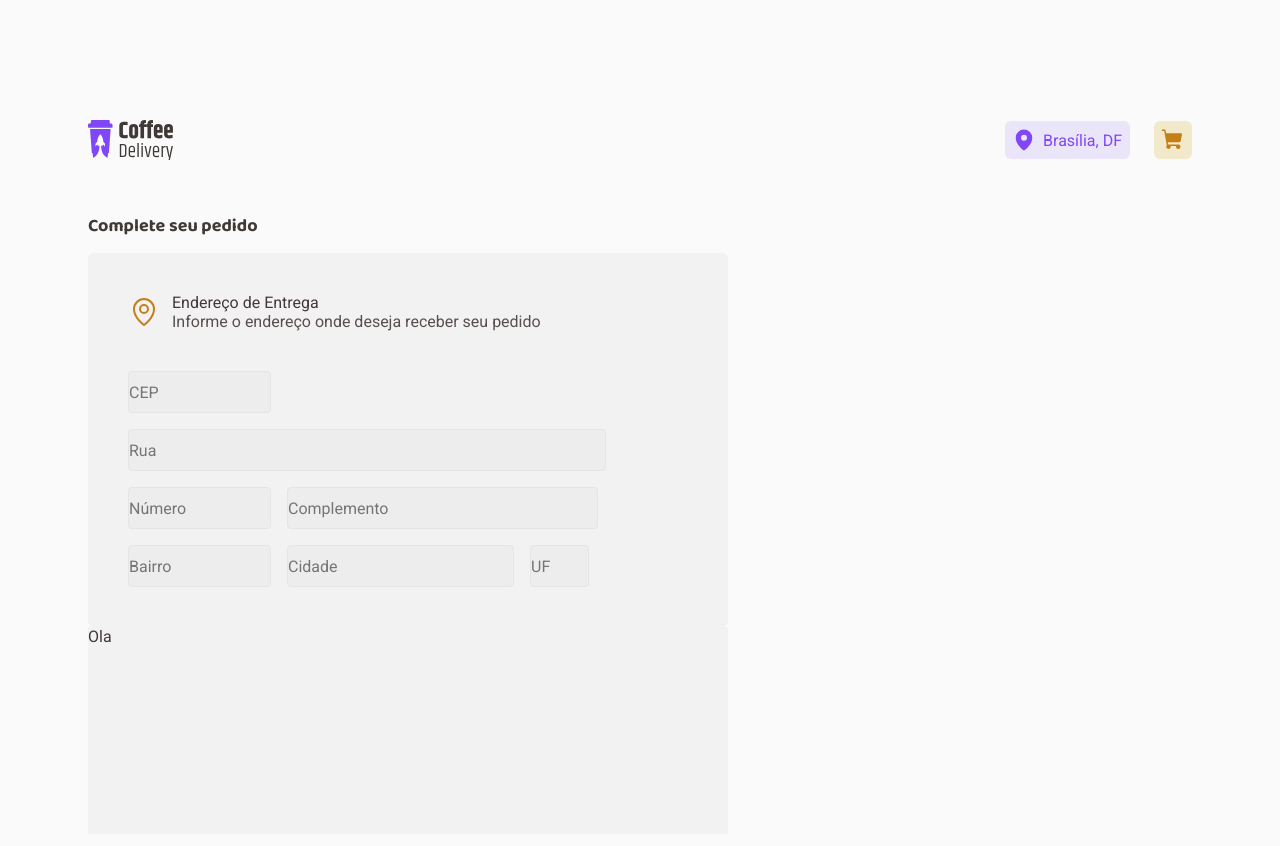
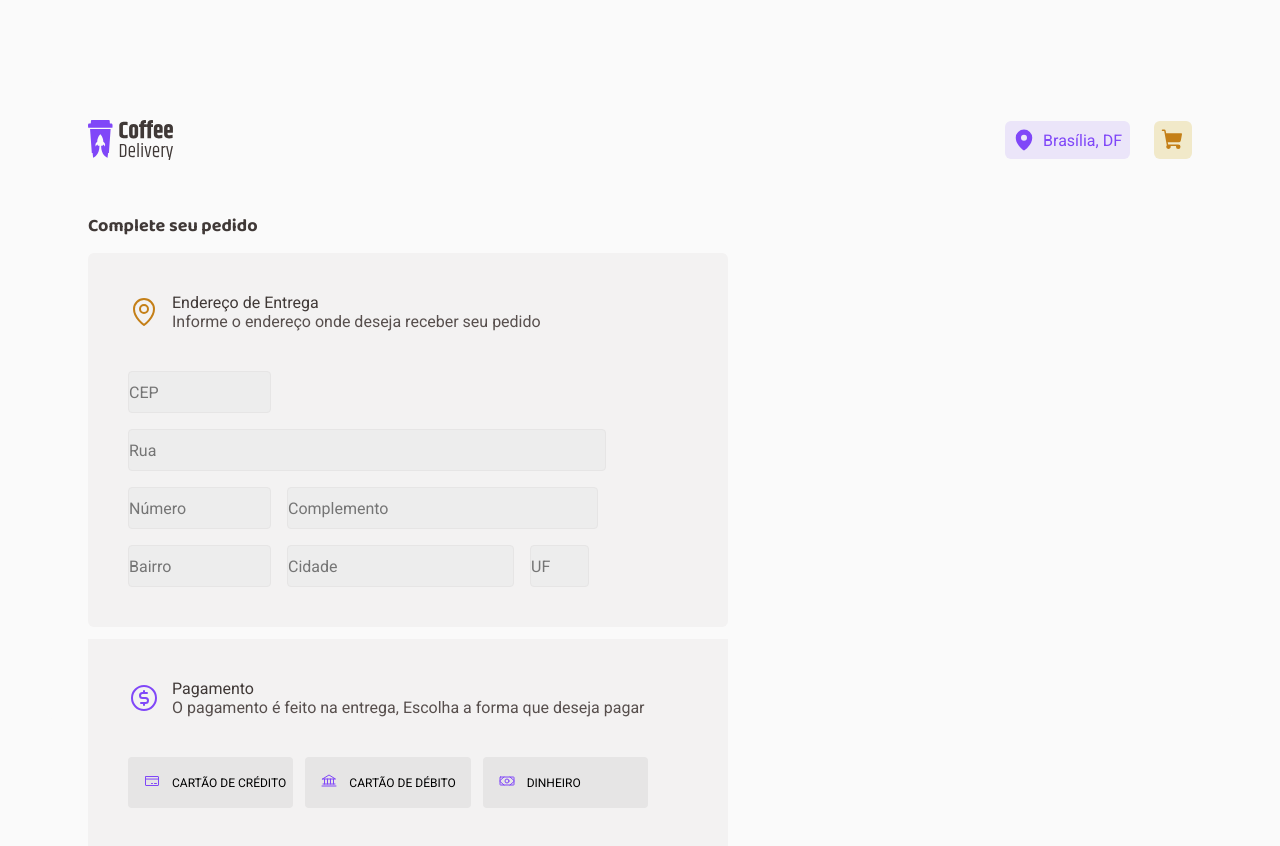
Before and after one commit to ciceroff/coffee-delivery, a React (Vite) app: page /order in a window 1280 px wide. Built offline with nearby package versions, Linux system fonts and the light colour scheme.

Commit message:
♻️ add payment methods and its styling

```diff
--- a/src/pages/Checkout/index.tsx
+++ b/src/pages/Checkout/index.tsx
@@ -1,13 +1,21 @@
-import { MapPin } from 'phosphor-react'
 import {
-  AddressBoxInfo,
-  AddressBoxInfoText,
+  Bank,
+  CreditCard,
+  CurrencyCircleDollar,
+  MapPin,
+  Money,
+} from 'phosphor-react'
+import {
+  InfoBox,
+  BoxInfoText,
   Cart,
   CheckoutContainer,
   PaymentInfo,
   PaymentInfoBox,
   PaymentInfoTitle,
   PaymentMethodBox,
+  PaymentMethods,
+  PaymentMethod,
 } from './styles'
 
 export function Checkout() {
@@ -16,13 +24,13 @@ export function Checkout() {
       <PaymentInfo>
         <PaymentInfoTitle>Complete seu pedido</PaymentInfoTitle>
         <PaymentInfoBox>
-          <AddressBoxInfo>
+          <InfoBox>
             <MapPin size={32} color="#C47F17" />
-            <AddressBoxInfoText>
+            <BoxInfoText>
               <p>Endereço de Entrega</p>
               <span>Informe o endereço onde deseja receber seu pedido</span>
-            </AddressBoxInfoText>
-          </AddressBoxInfo>
+            </BoxInfoText>
+          </InfoBox>
           <form action="">
             <input type="text" name="cep" placeholder="CEP" size={15} />{' '}
             <input type="text" name="rua" placeholder="Rua" size={55} />
@@ -38,7 +46,39 @@ export function Checkout() {
             <input type="text" name="UF" placeholder="UF" size={5} />
           </form>{' '}
         </PaymentInfoBox>{' '}
-        <PaymentMethodBox>Ola</PaymentMethodBox>
+        <PaymentMethodBox>
+          <InfoBox>
+            <CurrencyCircleDollar size={32} color="#8047F8" />
+            <BoxInfoText>
+              <p>Pagamento</p>
+              <span>
+                O pagamento é feito na entrega, Escolha a forma que deseja pagar
+              </span>
+            </BoxInfoText>
+          </InfoBox>
+
+          <PaymentMethods>
+            <PaymentMethod>
+              <div>
+                <CreditCard size={16} color="#8047F8" />
+              </div>
+              <p>CARTÃO DE CRÉDITO</p>
+            </PaymentMethod>{' '}
+            <PaymentMethod>
+              <div>
+                {' '}
+                <Bank size={16} color="#8047F8" />
+              </div>
+              <p>CARTÃO DE DÉBITO</p>
+            </PaymentMethod>
+            <PaymentMethod>
+              <div>
+                <Money size={16} color="#8047F8" />{' '}
+              </div>
+              <p>DINHEIRO</p>
+            </PaymentMethod>
+          </PaymentMethods>
+        </PaymentMethodBox>
       </PaymentInfo>
       <Cart></Cart>
     </CheckoutContainer>
--- a/src/pages/Checkout/styles.ts
+++ b/src/pages/Checkout/styles.ts
@@ -3,6 +3,7 @@ import styled from 'styled-components'
 export const CheckoutContainer = styled.main`
   margin-top: 2.5rem;
   color: ${(props) => props.theme['base-subtitle']};
+  height: 56.25rem;
 `
 
 export const PaymentInfo = styled.div`
@@ -41,13 +42,13 @@ export const PaymentInfoBox = styled.div`
     }
   }
 `
-export const AddressBoxInfo = styled.div`
+export const InfoBox = styled.div`
   padding: 2.5rem;
   display: flex;
   align-items: center;
 `
 
-export const AddressBoxInfoText = styled.div`
+export const BoxInfoText = styled.div`
   padding-left: 0.75rem;
   color: ${(props) => props.theme['base-text']};
 
@@ -61,7 +62,34 @@ export const AddressBoxInfoText = styled.div`
 `
 
 export const PaymentMethodBox = styled.div`
+  margin-top: 0.75rem;
   background: ${(props) => props.theme['base-card']};
   width: 40rem;
   height: 12.9375rem;
 `
+
+export const PaymentMethods = styled.div`
+  width: 35rem;
+  padding-left: 2.5rem;
+  display: flex;
+  align-items: center;
+  justify-content: space-around;
+  gap: 0.75rem;
+`
+
+export const PaymentMethod = styled.button`
+  width: 12rem;
+  height: 3.1875rem;
+  display: flex;
+  align-items: center;
+  gap: 0.75rem;
+  background: ${(props) => props.theme['base-button']};
+  border: 0;
+  border-radius: 4px;
+  div {
+    padding-left: 1rem;
+  }
+  p {
+    font-size: 12px;
+  }
+`
```
